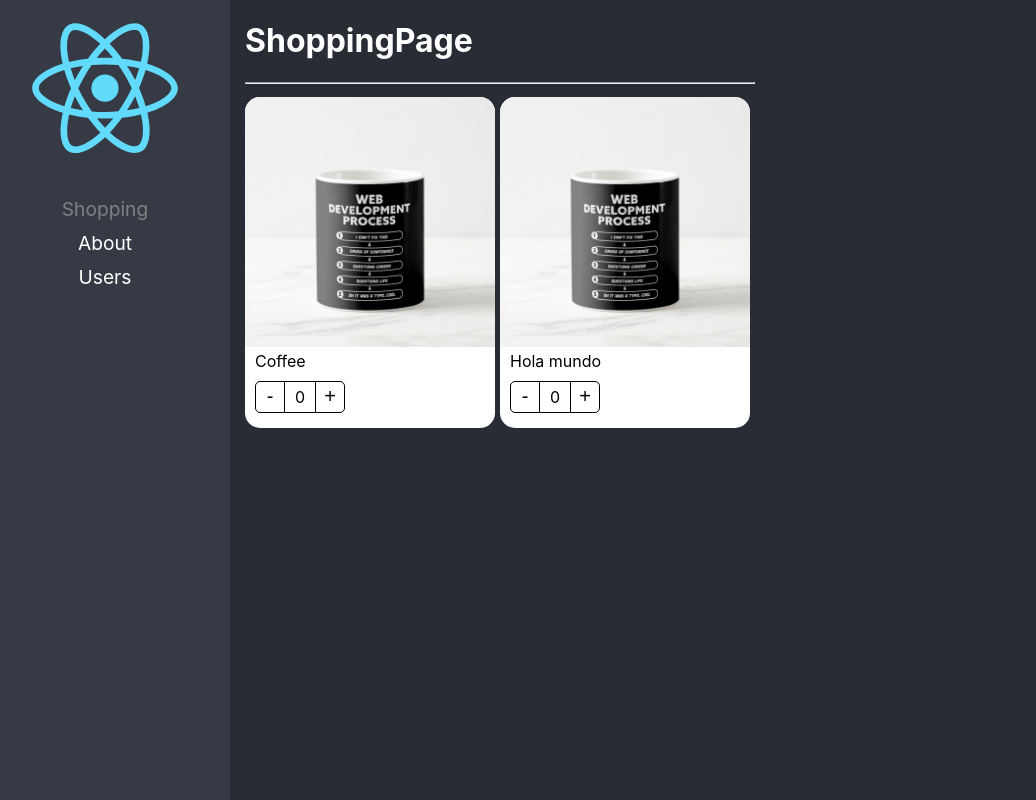
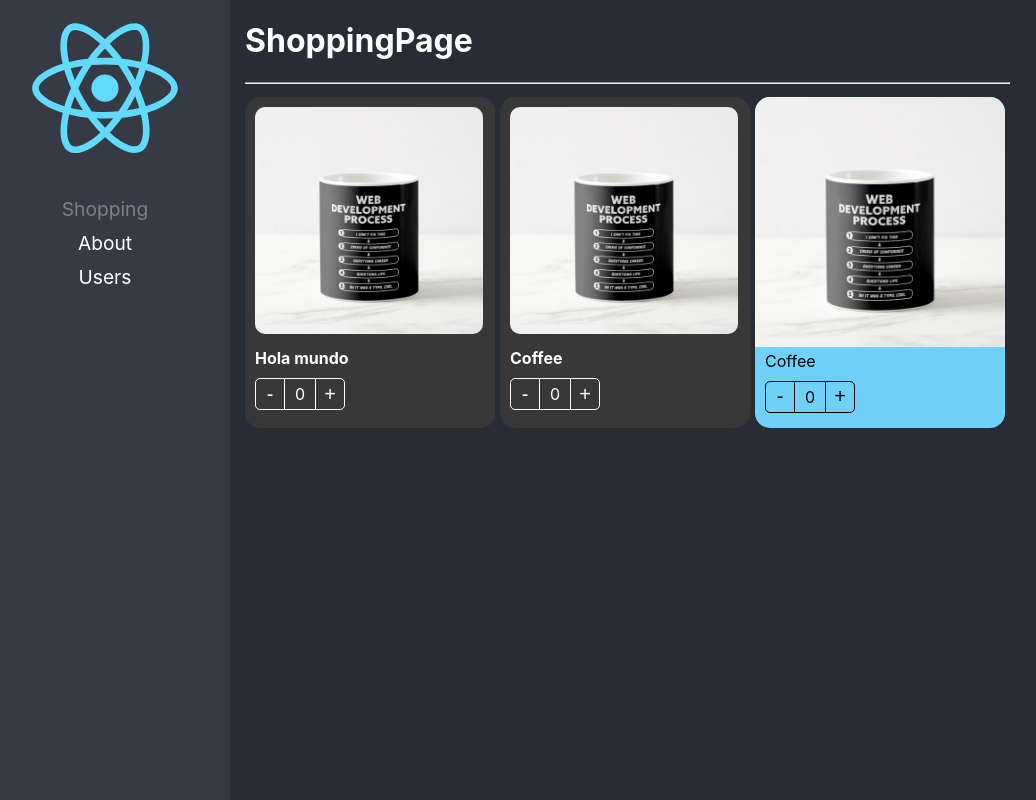
Before and after one commit to CristianArboleda21/react-app, a React (Create React App) app: page /home in a window 1280 px wide. Shown: the whole page, without its empty margins (20-1056 px from the left). Built offline with nearby package versions, Linux system fonts and the light colour scheme.

Commit message:
Component styles listo

```diff
--- a/src/02-components-patterns/components/PreductTitle.tsx
+++ /dev/null
@@ -1,13 +0,0 @@
-import { ProductContext } from "./ProductCard"
-import { useContext } from 'react';
-import styles from '../styles/styles.module.css';
-
-
-export const ProductTitle = ({ title }: { title?: string }) => {
-
-    const { product } = useContext( ProductContext )
-
-    return (
-        <span className={ styles.productDescription}>{ title ? title : product.title }</span>
-    )
-  }
--- a/src/02-components-patterns/components/ProductButtons.tsx
+++ b/src/02-components-patterns/components/ProductButtons.tsx
@@ -2,13 +2,16 @@
 import { ProductContext } from './ProductCard';
 import styles from '../styles/styles.module.css';
 
+export interface Props{
+  className?: string
+}
 
-export const ProductButtons = () => {
+export const ProductButtons = ({ className }: Props) => {
 
     const { counter, increaseBy } = useContext(ProductContext);
 
     return (
-      <div className={ styles.buttonsContainer }>
+      <div className={ `${styles.buttonsContainer} ${ className }` }>
           <button
             className={ styles.buttonMinus }
             onClick={ () => increaseBy(-1) }
--- a/src/02-components-patterns/components/ProductCard.tsx
+++ b/src/02-components-patterns/components/ProductCard.tsx
@@ -1,14 +1,20 @@
-import { createContext } from 'react';
+import { createContext, ReactElement } from 'react';
 import { useProduct } from '../hooks/useProduct';
-import { ProductContextProps, ProductCardProps } from '../interfaces/interfaces';
+import { Product, ProductContextProps } from '../interfaces/interfaces';
 
 import styles from '../styles/styles.module.css';
 
 export const ProductContext = createContext({} as ProductContextProps);
 const { Provider } = ProductContext;
 
+export interface Props {
+  product: Product;
+  children?: ReactElement | ReactElement[];
+  className?: string;
+  style?: React.CSSProperties
+}
 
-export const ProductCard = ( { children, product }:ProductCardProps ) => {
+export const ProductCard = ( { children, product, className, style }:Props ) => {
 
   const { counter, increaseBy } = useProduct();
 
@@ -20,7 +26,10 @@
       product
     }}>
 
-      <div className={ styles.productCard }>
+      <div
+        className={ `${styles.productCard} ${ className } ` }
+        style={ style }
+      >
 
           { children }
 
--- a/src/02-components-patterns/components/ProductImage.tsx
+++ b/src/02-components-patterns/components/ProductImage.tsx
@@ -3,8 +3,12 @@
 import noImage from '../assets/no-image.jpg'
 import styles from '../styles/styles.module.css';
 
+export interface Props {
+  img?: string;
+  className?: string;
+}
 
-export const ProductImage = ({ img = '' }) => {
+export const ProductImage = ({ img = '', className }: Props) => {
 
     const { product } = useContext( ProductContext );
 
@@ -19,6 +23,6 @@
     }
 
     return (
-      <img className={ styles.productImg } src={ imgToShow } alt="Product" />
+      <img className={ `${ styles.productImg } ${ className }` } src={ imgToShow } alt="Product" />
     )
   }
--- /dev/null
+++ b/src/02-components-patterns/components/ProductTitle.tsx
@@ -0,0 +1,18 @@
+import { ProductContext } from "./ProductCard"
+import { useContext } from 'react';
+import styles from '../styles/styles.module.css';
+
+
+export interface Props {
+    title?: string;
+    className?: string;
+}
+
+export const ProductTitle = ({ title, className }: Props) => {
+
+    const { product } = useContext( ProductContext )
+
+    return (
+        <span className={ `${ styles.productDescription } ${ className }` }>{ title ? title : product.title }</span>
+    )
+  }
--- a/src/02-components-patterns/components/index.ts
+++ b/src/02-components-patterns/components/index.ts
@@ -1,11 +1,11 @@
 import { ProductCard as ProductCardHOC } from "./ProductCard";
 
-import { ProductTitle } from "./PreductTitle";
+import { ProductTitle } from "./ProductTitle";
 import { ProductButtons } from "./ProductButtons";
 import { ProductImage } from "./ProductImage";
 import { ProductCardHOCProps } from "../interfaces/interfaces";
 
-export { ProductTitle } from "./PreductTitle";
+export { ProductTitle } from "./ProductTitle";
 export { ProductButtons } from "./ProductButtons";
 export { ProductImage } from "./ProductImage";
 
--- a/src/02-components-patterns/pages/ShoppingPage.tsx
+++ b/src/02-components-patterns/pages/ShoppingPage.tsx
@@ -1,4 +1,5 @@
-import { ProductButtons, ProductCard, ProductImage, ProductTitle } from "../components"
+import { ProductButtons, ProductCard, ProductImage, ProductTitle } from "../components";
+import '../styles/custom-styles.css';
 
 
 const product = {
@@ -20,18 +21,37 @@
           flexWrap:'wrap'
         }}>
 
-          <ProductCard product={ product }>
+          <ProductCard
+            product={ product }
+            className="bg-dark text-white"
+          >
 
-            <ProductCard.Image/>
-            <ProductCard.Title/>
-            <ProductCard.Buttons/>
+            <ProductCard.Image className='custom-image'/>
+            <ProductCard.Title title={ 'Hola mundo' } className='text-bold'/>
+            <ProductCard.Buttons className='custom-buttons'/>
 
           </ProductCard>
 
-          <ProductCard product={ product }>
+          <ProductCard
+            product={ product }
+            className="bg-dark text-white"
+          >
 
-            <ProductImage />
-            <ProductTitle title={ 'Hola mundo' }/>
+            <ProductImage className='custom-image' />
+            <ProductTitle className='text-bold' />
+            <ProductButtons className='custom-buttons'/>
+
+          </ProductCard>
+
+          <ProductCard
+            product={ product }
+            style={{
+              backgroundColor:'#70D1F8'
+            }}
+          >
+
+            <ProductImage  />
+            <ProductTitle  />
             <ProductButtons />
 
           </ProductCard>
--- /dev/null
+++ b/src/02-components-patterns/styles/custom-styles.css
@@ -0,0 +1,22 @@
+.bg-dark{
+    background-color: rgb(56, 56, 56);
+}
+
+.text-white{
+    color: white;
+}
+
+.text-bold{
+    font-weight: bold;
+}
+
+.custom-image {
+    padding: 10px;
+    width: calc(100% - 9%);
+    border-radius: 20px;
+}
+
+.custom-buttons button, .custom-buttons div{
+    border-color: white;
+    color: white;
+}
```
Also changed, not shown: src/02-components-patterns/interfaces/interfaces.ts (+8 -8 lines).
